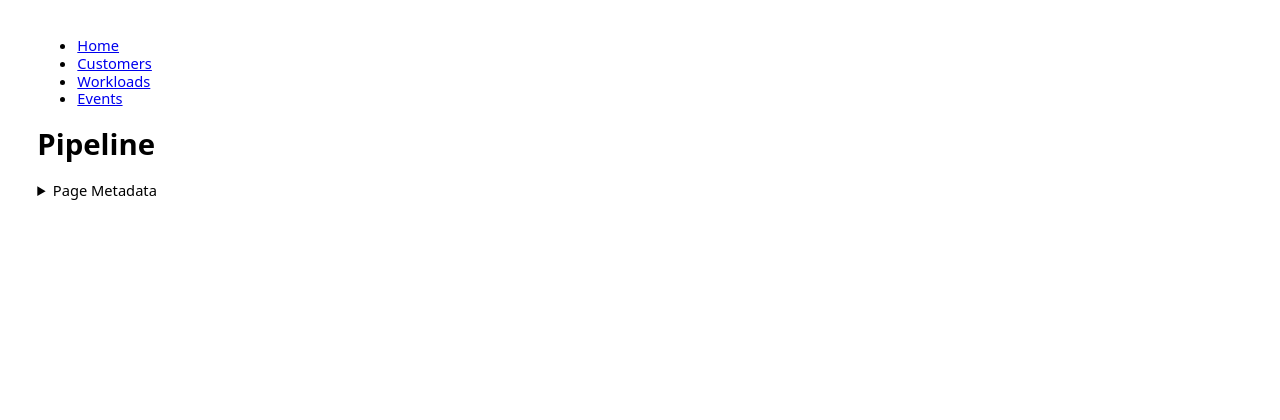
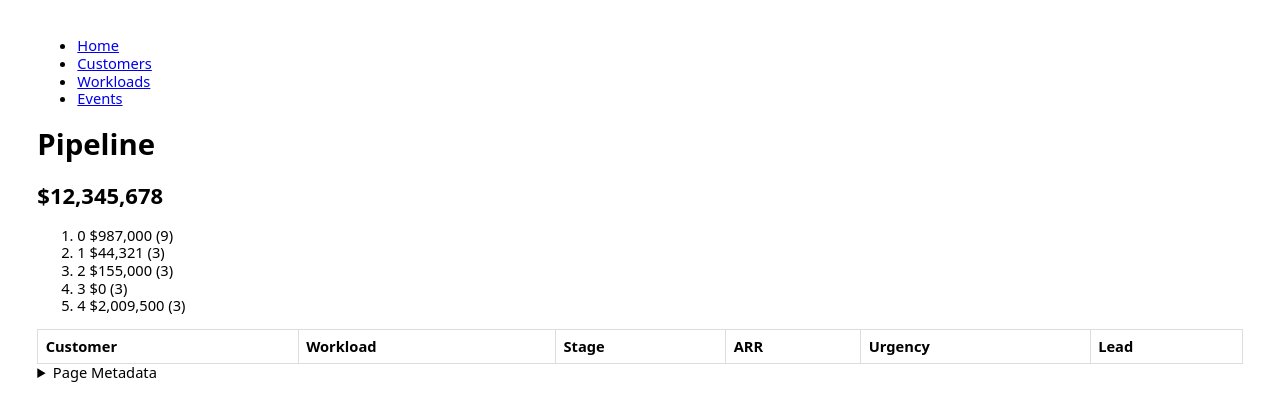
Before and after one commit to jmakeig/pipeline, a SvelteKit app: page / in a window 1280 px wide. Shown: the top 420 px of the page. Built offline with nearby package versions, Linux system fonts and the light colour scheme.

Commit message:
Adds initial home mock

```diff
--- a/src/routes/+page.svelte
+++ b/src/routes/+page.svelte
@@ -1 +1,35 @@
+<script>
+	import { currency, num } from '$lib/format';
+
+	const stages = [
+		{ stage: 0, name: 'Qualify', arr: 987000, count: 9 },
+		{ stage: 1, name: 'Refine', arr: 44321, count: 3 },
+		{ stage: 2, name: 'Tech Eval/Solution Dev', arr: 155000, count: 3 },
+		{ stage: 3, name: 'Proposal Negotiation', arr: 0, count: 3 },
+		{ stage: 4, name: 'Migration/Implementation', arr: 2009500, count: 3 }
+	];
+</script>
+
 <h1>Pipeline</h1>
+<h2>$12,345,678</h2>
+<ol>
+	{#each stages as stage}
+		<li>
+			<span class="stage stage-{stage.stage}">{stage.stage}</span>
+			{currency(stage.arr, { round: 0 })} ({num(stage.count)})
+		</li>
+	{/each}
+</ol>
+<table>
+	<thead>
+		<tr>
+			<th class="sortable">Customer</th>
+			<th class="sortable">Workload</th>
+			<th class="sortable">Stage</th>
+			<th class="sortable"><span title="Annualized Recurring Revenue">ARR</span></th>
+			<th class="sortable">Urgency</th>
+			<th class="sortable">Lead</th>
+		</tr>
+	</thead>
+	<tbody></tbody>
+</table>
```
